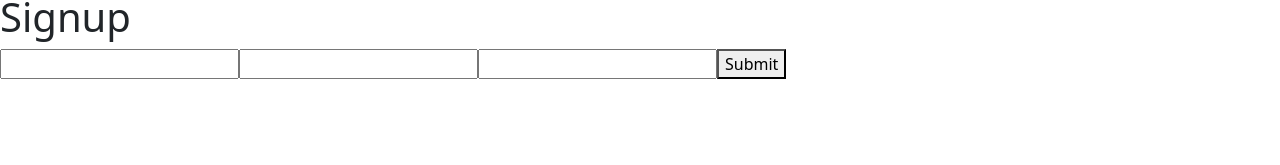
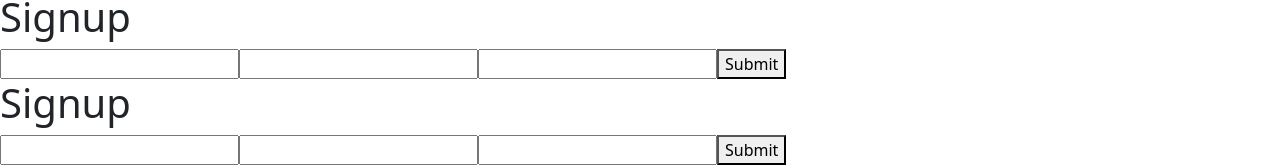
Before and after one commit to RanaZainPNY/demo, a React (Create React App) app: page / in a window 1280 px wide. Shown: the part 967-1132 px from the top of the page. Before the commit the page ends 1046 px from the top, so only its background shows below. Built offline with nearby package versions, Linux system fonts and the light colour scheme.

Commit message:
"duplicate signup"

```diff
--- a/src/App.js
+++ b/src/App.js
@@ -8,6 +8,7 @@ function App() {
     <div>
       <Carousel/>
       <Signup/>
+      <Signup/>
     </div>
   );
 }
```
